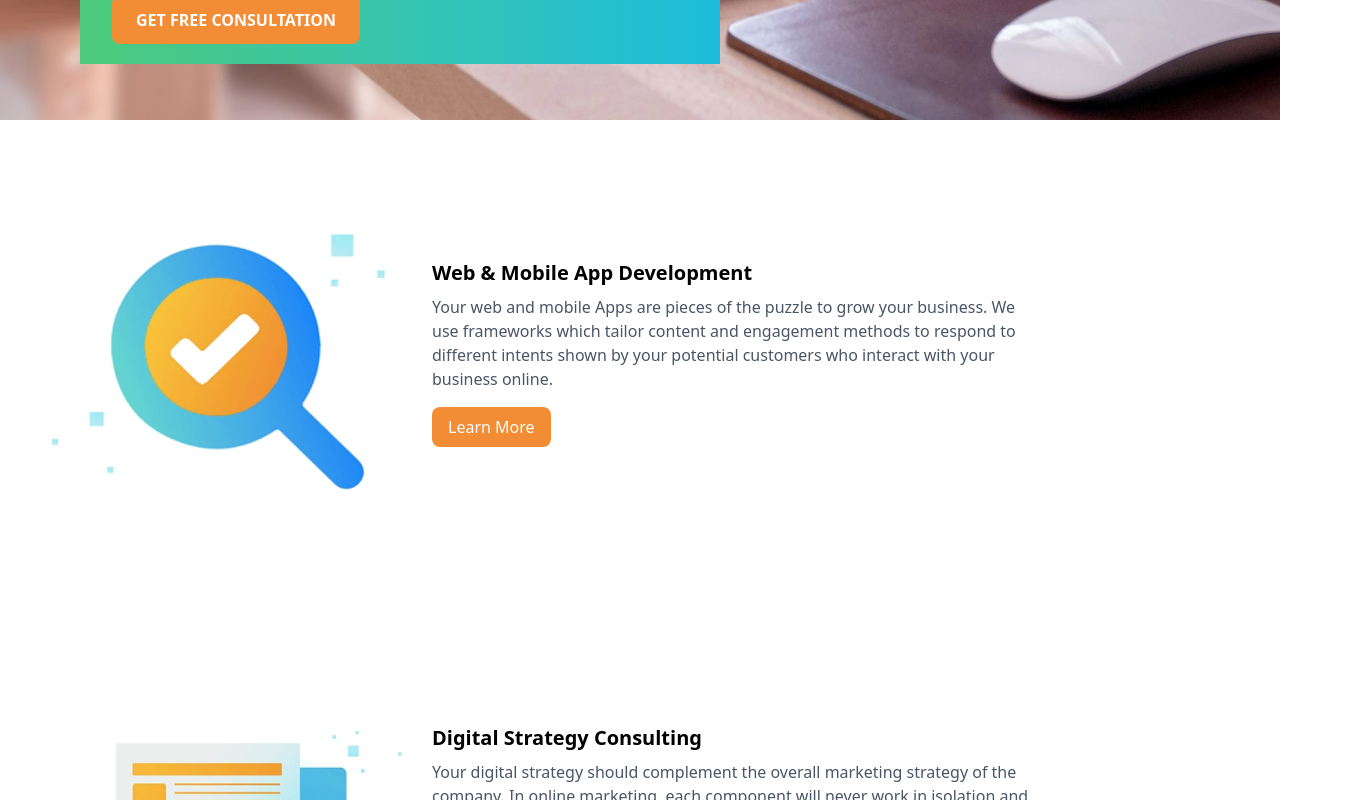
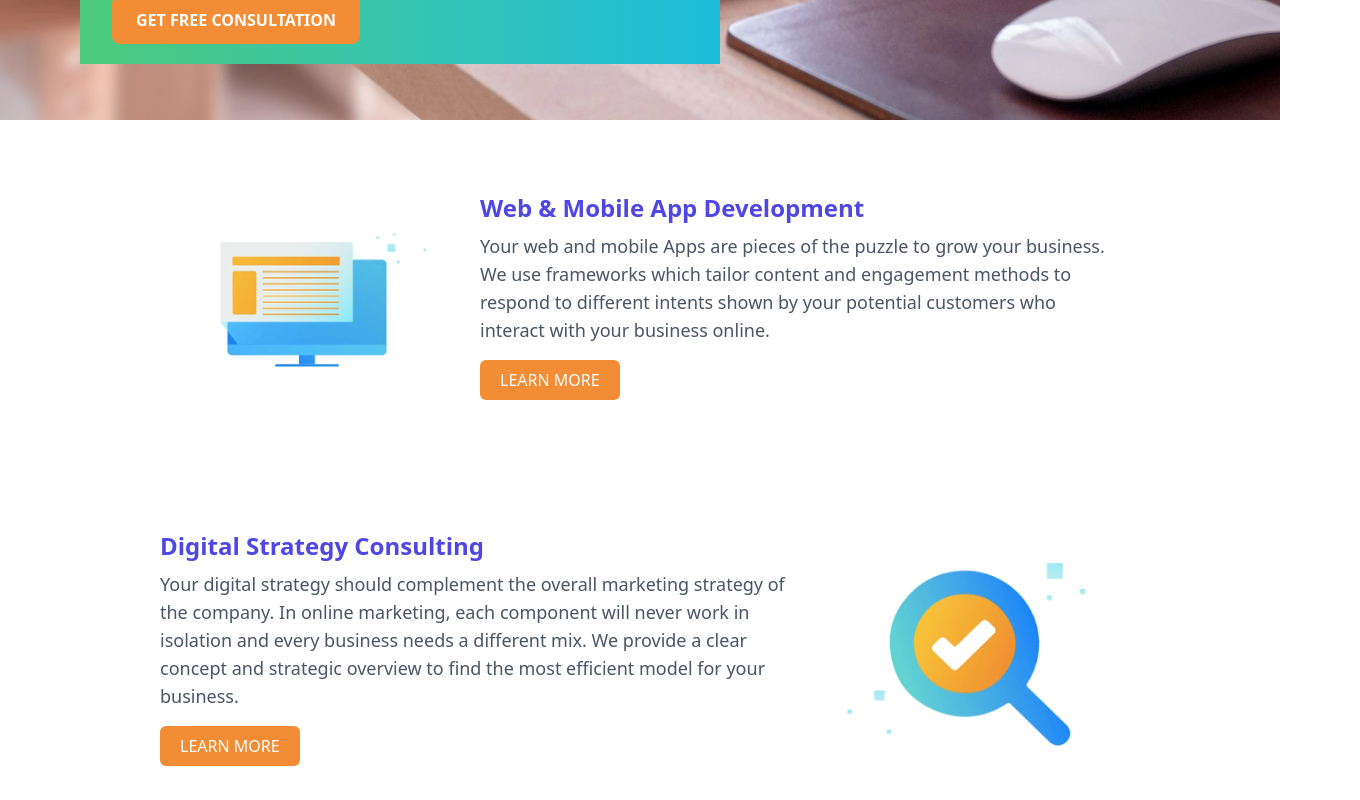
Before and after one commit to S-A-N-D-A-R-U/Frontend_Assignment_AT_Digital, a React (Vite) app: page / in a window 1280 px wide. Shown: the part 680-1480 px from the top of the page, 1360 px wide, since content can reach past the window. Built offline with nearby package versions, Linux system fonts and the light colour scheme.

Commit message:
fix a error

```diff
--- a/src/components/FAQ.jsx
+++ b/src/components/FAQ.jsx
@@ -1,6 +1,6 @@
 import React from "react";
 import FAQItem from "./FAQItem";
-import { faq } from "../constants/FAQ";
+import { faq } from "../constants/FAQ.js";
 
 const FAQ = () => {
   return (
--- a/src/components/LMButton.jsx
+++ b/src/components/LMButton.jsx
@@ -2,9 +2,9 @@ import React from 'react'
 
 const LMButton = () => {
   return (
-    <button className="mt-4 px-4 py-2 bg-secondary text-white rounded-lg hover:bg-opacity-80 transition">
-          LEARN MORE
-        </button>
+        <button className="mt-4 px-5 py-2 bg-secondary text-white rounded-md hover:bg-opacity-80 transition">
+        LEARN MORE
+      </button>
   )
 }
 
--- a/src/components/Service.jsx
+++ b/src/components/Service.jsx
@@ -6,8 +6,8 @@ import ServiceCard from './ServiceCard'
 const Service = () => {
   return (
     <section className="container mx-auto  max-w-7xl flex flex-col ">
-        <ServiceCard imgURL="/image 1.webp" title="Web & Mobile App Development" description="Your web and mobile Apps are pieces of the puzzle to grow your business. We use frameworks which tailor content and engagement methods to respond to different intents shown by your potential customers who interact with your business online." />
-        <ServiceCard imgURL="/image 2.webp"  title="Digital Strategy Consulting" description="Your digital strategy should complement the overall marketing strategy of the company. In online marketing, each component will never work in isolation and every business needs a different mix. We provide a clear concept and strategic overview to find the most efficient model for your business." />
+        <ServiceCard imgURL="/image 2.webp" title="Web & Mobile App Development" description="Your web and mobile Apps are pieces of the puzzle to grow your business. We use frameworks which tailor content and engagement methods to respond to different intents shown by your potential customers who interact with your business online." reverse={false} />
+        <ServiceCard imgURL="/image 1.webp"  title="Digital Strategy Consulting" description="Your digital strategy should complement the overall marketing strategy of the company. In online marketing, each component will never work in isolation and every business needs a different mix. We provide a clear concept and strategic overview to find the most efficient model for your business." reverse={true}/>
     </section>
   )
 }
--- a/src/components/ServiceCard.jsx
+++ b/src/components/ServiceCard.jsx
@@ -1,19 +1,23 @@
 import React from "react";
+import LMButton from "./LMButton";
 
-const ServiceCard = ({ title, description, imgURL }) => {
+const ServiceCard = ({ title, description, imgURL, reverse }) => {
   return (
-    <div className="bg-white w-[85rem] mx-auto p-8 flex flex-col md:flex-row rounded-lg">
-      <div className="max-w-[400px]">
-        <img src={imgURL} alt="image1" />
+    <div
+      className={`bg-white mx-auto p-8 flex flex-col md:flex-row ${
+        reverse ? "md:flex-row-reverse" : ""
+      } items-center gap-8 rounded-lg  max-w-5xl`}
+    >
+      {/* Image Section */}
+      <div className="w-52 h-52 md:w-72 md:h-72 flex-shrink-0">
+        <img src={imgURL} alt={title} className="w-full h-full object-contain" />
       </div>
-      <div className="flex flex-col  justify-center">
-        <div className="max-w-[600px]">
-          <h3 className="text-xl font-semibold">{title}</h3>
-          <p className="text-gray-600 mt-2">{description}</p>
-          <button className="mt-4 px-4 py-2 bg-secondary text-white rounded-lg hover:bg-opacity-80 transition">
-            Learn More
-          </button>
-        </div>
+
+      {/* Content Section */}
+      <div className="text-center md:text-left">
+        <h3 className="text-2xl  text-primary  font-bold">{title}</h3>
+        <p className="text-gray-600 md:text-lg mt-2">{description}</p>
+        <LMButton/>
       </div>
     </div>
   );
```
